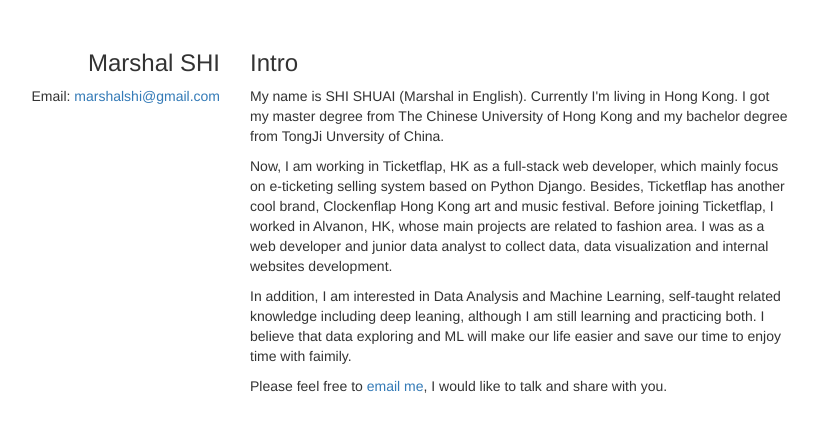
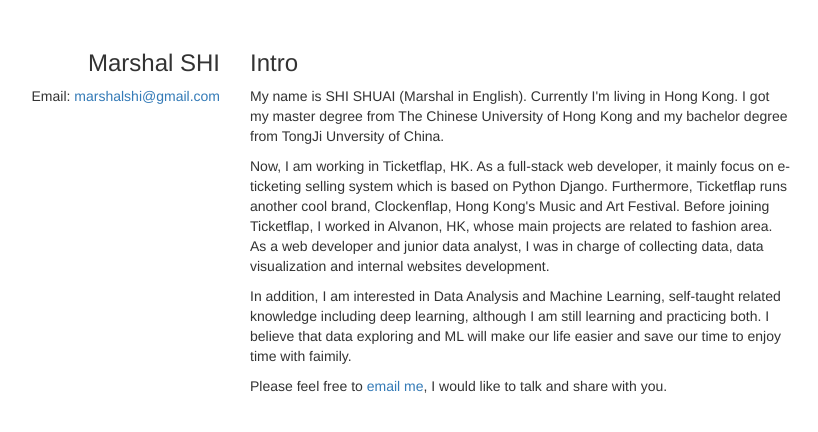
Before and after one commit to marshalshi/marshalshi.github.io, a plain HTML site: page index.html in a window 1280 px wide. Shown: the whole page, without its empty margins (215-1033 px from the left). Drawn offline with nearby package versions, Linux system fonts and the light colour scheme.

Commit message:
Update index.html

```diff
--- a/index.html
+++ b/index.html
@@ -23,10 +23,10 @@
                         My name is SHI SHUAI (Marshal in English). Currently I'm living in Hong Kong. I got my master degree from The Chinese University of Hong Kong and my bachelor degree from TongJi Unversity of China.
                     </p>
                     <p>
-                        Now, I am working in Ticketflap, HK as a full-stack web developer, which mainly focus on e-ticketing selling system based on Python Django. Besides, Ticketflap has another cool brand, Clockenflap Hong Kong art and music festival. Before joining Ticketflap, I worked in Alvanon, HK, whose main projects are related to fashion area. I was as a web developer and junior data analyst to collect data, data visualization and internal websites development.
+                        Now, I am working in Ticketflap, HK. As a full-stack web developer, it mainly focus on e-ticketing selling system which is based on Python Django. Furthermore, Ticketflap runs another cool brand, Clockenflap, Hong Kong's Music and Art Festival. Before joining Ticketflap, I worked in Alvanon, HK, whose main projects are related to fashion area. As a web developer and junior data analyst, I was in charge of collecting data, data visualization and internal websites development.
                     </p>
                     <p>
-                        In addition, I am interested in Data Analysis and Machine Learning, self-taught related knowledge including deep leaning, although I am still learning and practicing both. I believe that data exploring and ML will make our life easier and save our time to enjoy time with faimily.
+                        In addition, I am interested in Data Analysis and Machine Learning, self-taught related knowledge including deep learning, although I am still learning and practicing both. I believe that data exploring and ML will make our life easier and save our time to enjoy time with faimily.
                     </p>
                     <p>
                         Please feel free to <a href="mailto:marshalshi@gmail.com">email me</a>, I would like to talk and share with you.
```
